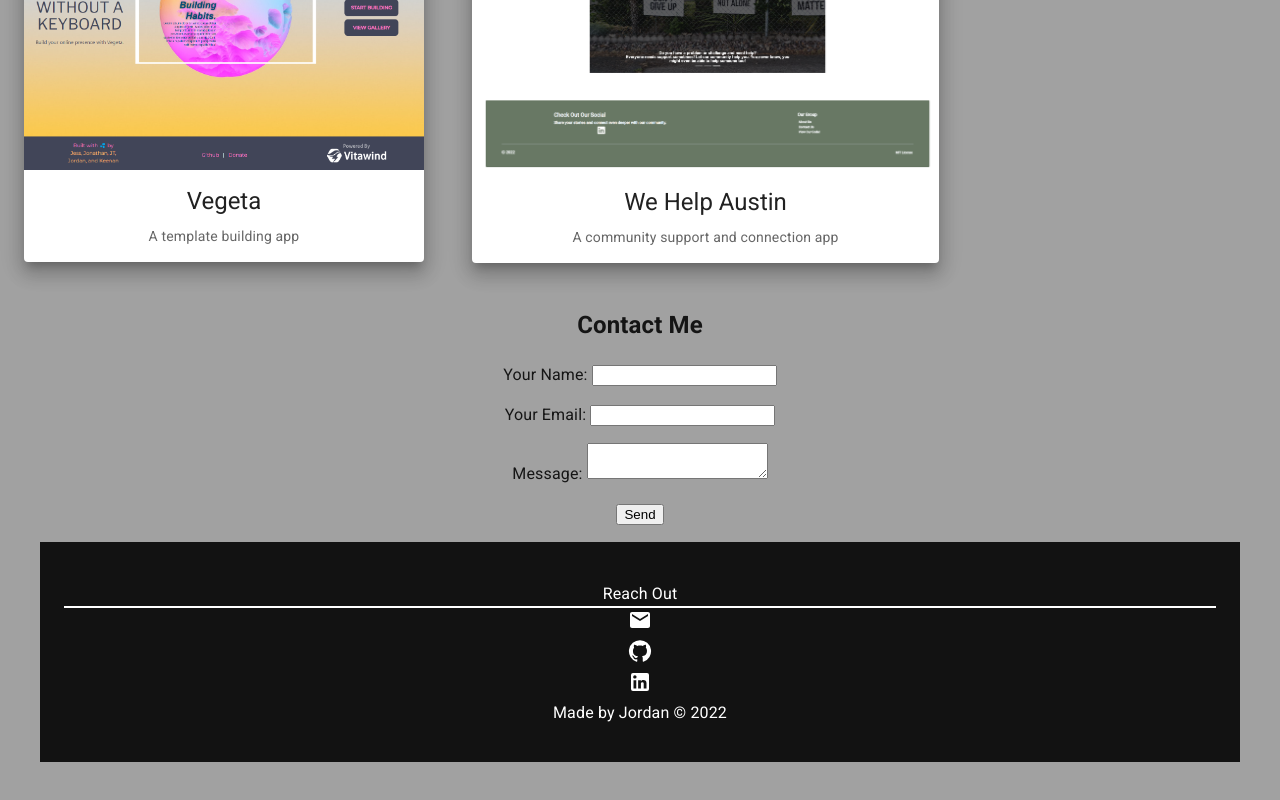
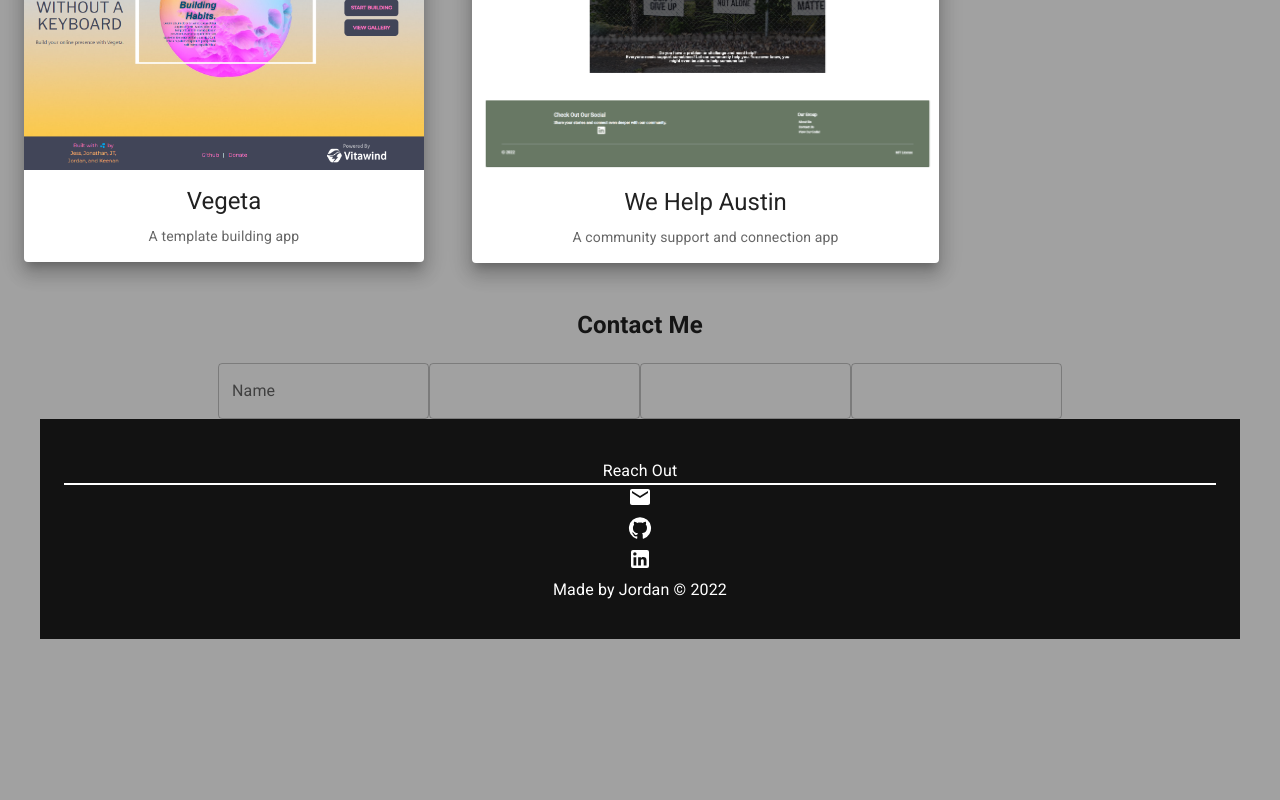
Before and after one commit to jorddo/react-portfolio, a React (Create React App) app: page / in a window 1280 px wide. Shown: the part 1146-1946 px from the top of the page. After the commit the page ends 1825 px from the top, so only its background shows below. Built offline with nearby package versions, Linux system fonts and the light colour scheme.

Commit message:
styling contact section

```diff
--- a/src/components/Contact/index.jsx
+++ b/src/components/Contact/index.jsx
@@ -1,4 +1,4 @@
-// import { TextField, Button } from '@mui/material';
+import { TextField } from '@mui/material';
 import React from 'react';
 
 function ContactForm() {
@@ -24,24 +24,29 @@ function ContactForm() {
       <h1>Contact Me</h1>
       <form name='contact' method='post'>
         <input type='hidden' name='form-name' value='contact' />
-        <p>
+        <TextField
+          TextField
+          id='outlined-basic'
+          label='Name'
+          variant='outlined'
+        >
           <label>
             Your Name: <input type='text' name='name' />
           </label>
-        </p>
-        <p>
+        </TextField>
+        <TextField>
           <label>
             Your Email: <input type='email' name='email' />
           </label>
-        </p>
-        <p>
+        </TextField>
+        <TextField>
           <label>
             Message: <textarea name='message'></textarea>
           </label>
-        </p>
-        <p>
+        </TextField>
+        <TextField>
           <button type='submit'>Send</button>
-        </p>
+        </TextField>
       </form>
       {/* <form id='contact-form' onSubmit={handleSubmit}>
         <input type='hidden' name='form-name' value='contact' />
```
